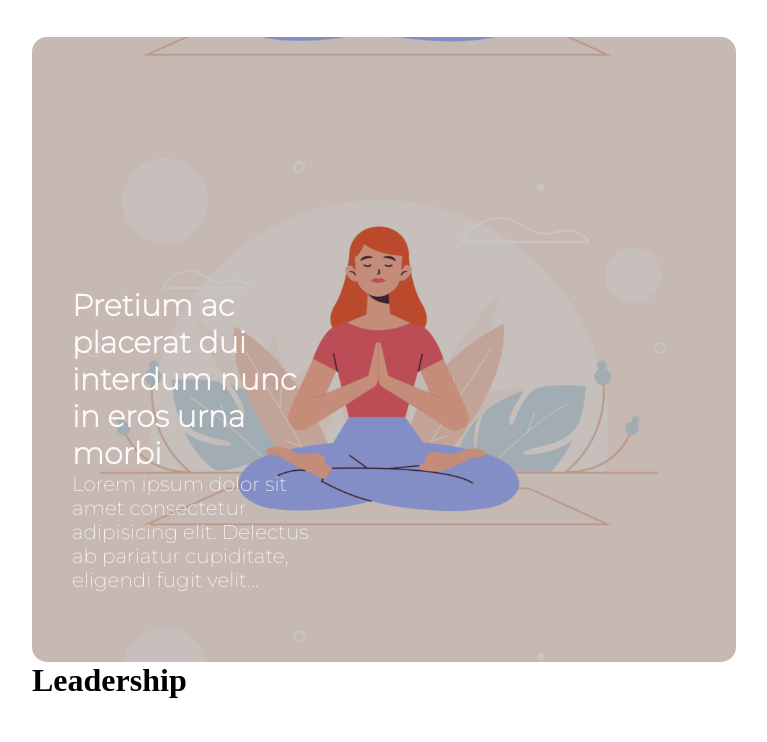
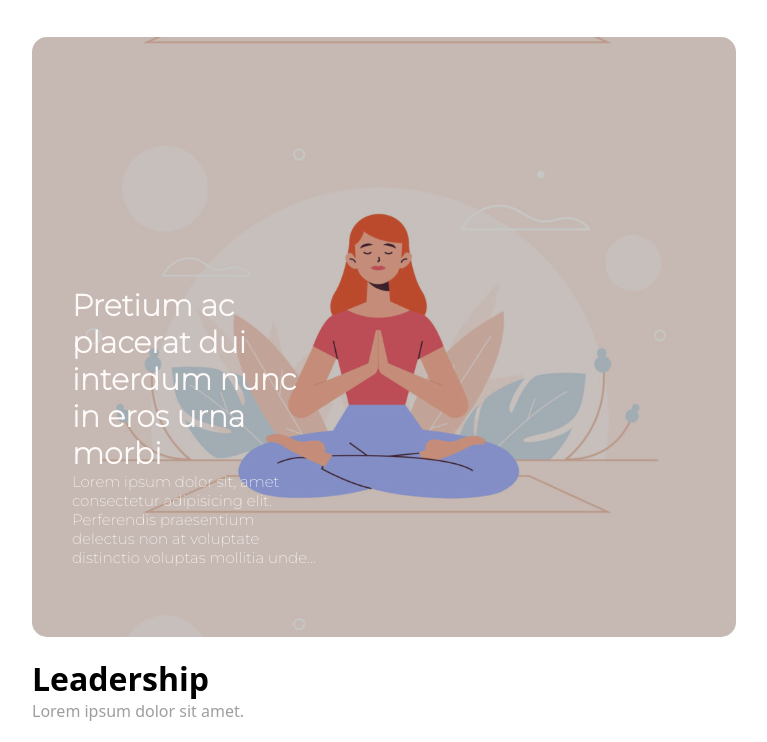
Before and after one commit to LauCost/htmlcss-wp, a plain HTML site: page index.html in a window 1280 px wide. Shown: the part 99-841 px from the top of the page, without its empty margins (256-1023 px from the left). Before the commit the page ends 800 px from the top, so only its background shows below. Drawn offline with Linux system fonts and the light colour scheme.

Commit message:
Terminata sezione "grigio" del main

```diff
--- a/index.html
+++ b/index.html
@@ -29,16 +29,17 @@
     <main class="clearbox">
         <!-- Contenitore Viola -->
         <div class="viola">
-            <div>
+            <div class="tit">
                 <h2>Pretium ac placerat dui interdum nunc in eros urna morbi</h2>
-                <p>Lorem ipsum dolor sit amet consectetur adipisicing elit. Delectus ab pariatur cupiditate, eligendi
-                    fugit velit...</p>
+                <p>Lorem ipsum dolor sit, amet consectetur adipisicing elit. Perferendis praesentium delectus non at
+                    voluptate distinctio voluptas mollitia unde...</p>
             </div>
         </div>
 
         <!-- Contenitore grigio -->
         <div class="grigio">
             <h1>Leadership</h1>
+            <p>Lorem ipsum dolor sit amet.</p>
         </div>
 
         <!-- cont aside e blu -->
--- a/style.css
+++ b/style.css
@@ -63,7 +63,7 @@ nav > a {
     border-radius: 15px;
 }
 
-.viola > div{
+.viola > .tit{
     padding: 250px 420px 70px 40px;
     font-size: 20px;
     font-family: 'Montserrat', sans-serif;
@@ -71,12 +71,22 @@ nav > a {
     background-color: #00000038;
     border-radius: 15px;
 }
+
+.tit > p {
+    font-size: 15px;
+}
 /* /Tabella con il primo banner */
 
 .grigio{
     /* background-color: #B0CCBF;
     width: 100%;
     height: 150px; */
+    padding: 20px 0;
+    font-family: system-ui;
+}
+
+.grigio > p{
+    color: #9E9E9E;
 }
 
 .cont{
```
